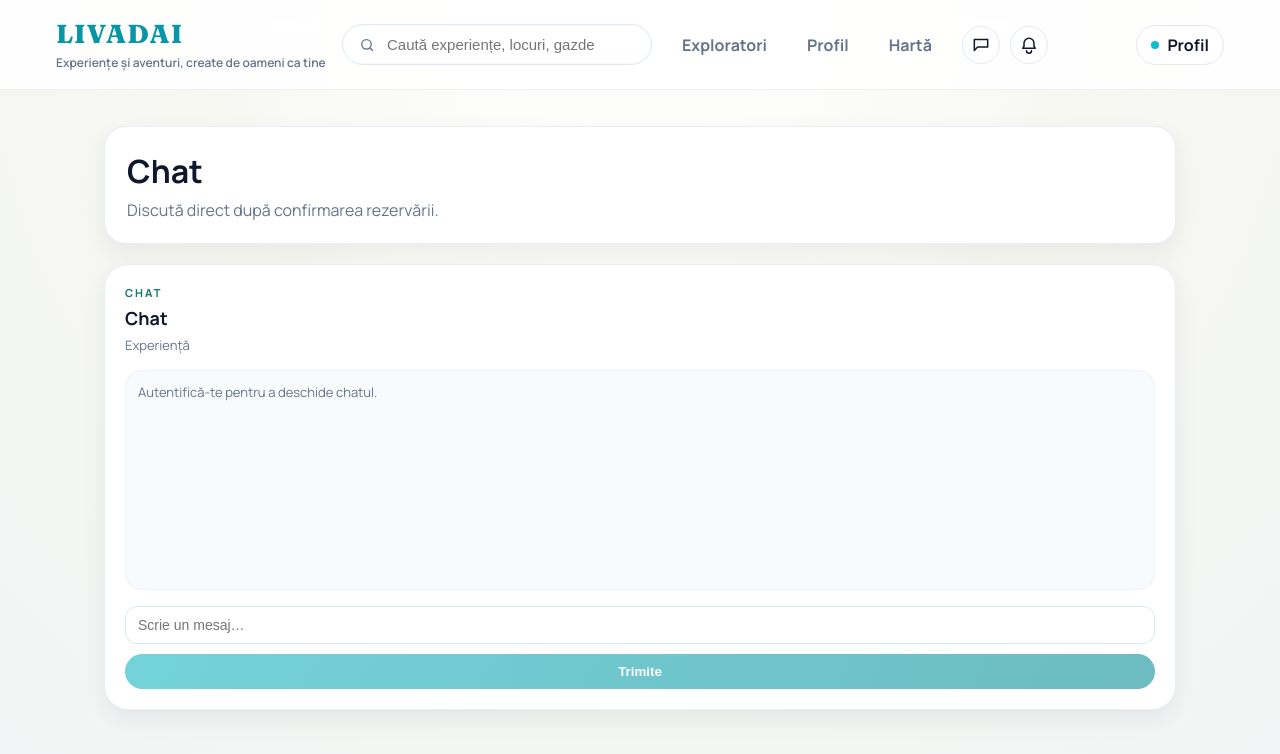
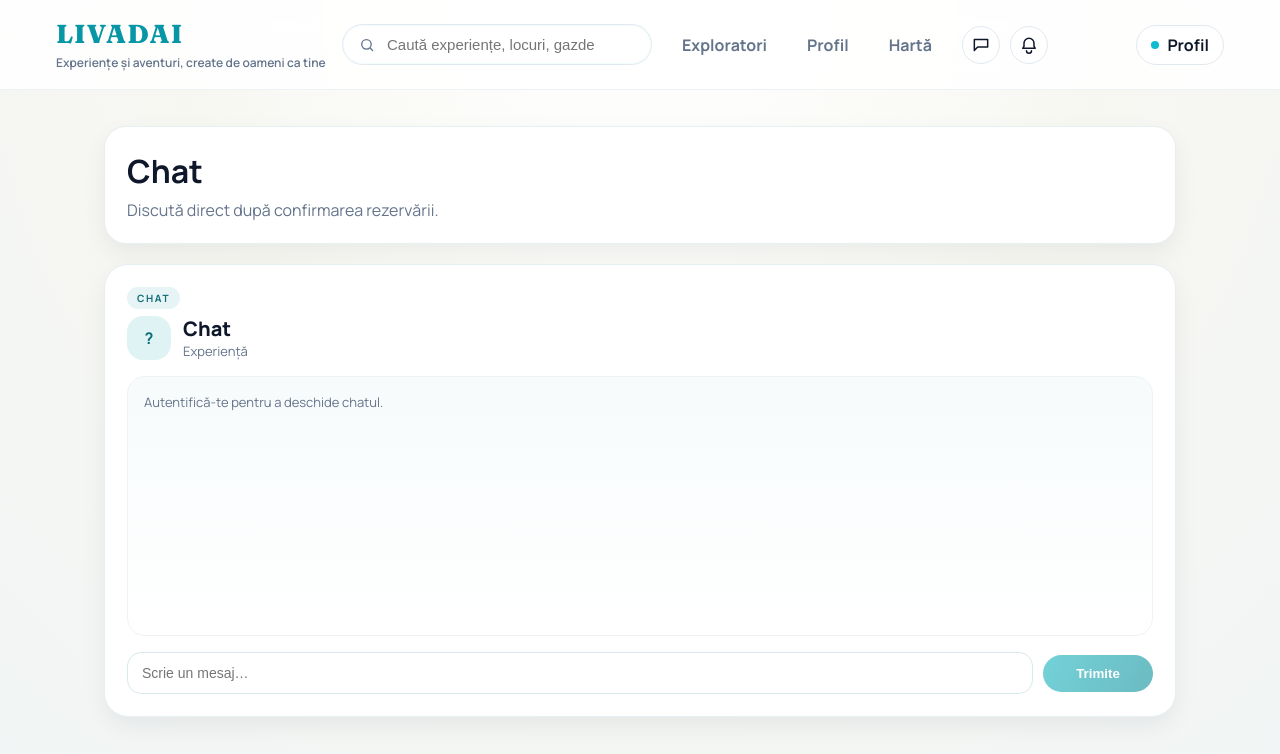
Before and after one commit to gabrielivadariu/livadai-web, a Next.js app: page /messages/1 in a window 1280 px wide. Shown: the top 754 px of the page. Built offline with nearby package versions, Linux system fonts and the light colour scheme; no server answers; sample sign-in values are in the browser's storage.

Commit message:
Stabilize notifications and refine chat UI

```diff
--- a/app/(app)/messages/[bookingId]/chat.module.css
+++ b/app/(app)/messages/[bookingId]/chat.module.css
@@ -25,7 +25,7 @@
   border-radius: 24px;
   border: 1px solid #e6eff2;
   box-shadow: var(--shadow-soft);
-  padding: 20px;
+  padding: 22px;
   display: grid;
   gap: 16px;
 }
@@ -35,17 +35,21 @@
   gap: 6px;
 }
 
-.chatKicker {
-  font-size: 11px;
-  letter-spacing: 2px;
+.chatBadge {
+  width: fit-content;
+  padding: 4px 10px;
+  border-radius: 999px;
+  font-size: 10px;
+  letter-spacing: 1.6px;
   font-weight: 700;
-  color: var(--accent);
+  color: #0f6d77;
+  background: #e6f4f6;
   text-transform: uppercase;
 }
 
 .chatTitle {
-  font-size: 18px;
-  font-weight: 700;
+  font-size: 20px;
+  font-weight: 800;
 }
 
 .chatSubtitle {
@@ -53,13 +57,38 @@
   font-size: 13px;
 }
 
+.chatIdentity {
+  display: grid;
+  grid-template-columns: auto 1fr;
+  gap: 12px;
+  align-items: center;
+}
+
+.identityAvatar {
+  width: 44px;
+  height: 44px;
+  border-radius: 16px;
+  background: #dff2f4;
+  display: grid;
+  place-items: center;
+  font-weight: 700;
+  color: #0f6d77;
+  overflow: hidden;
+}
+
+.identityAvatar img {
+  width: 100%;
+  height: 100%;
+  object-fit: cover;
+}
+
 .chatBody {
-  border: 1px solid #edf4f6;
-  border-radius: 16px;
-  padding: 12px;
-  background: #f7fbfc;
-  min-height: 220px;
-  max-height: 360px;
+  border: 1px solid #eef4f6;
+  border-radius: 18px;
+  padding: 16px;
+  background: linear-gradient(180deg, #f7fbfc 0%, #ffffff 100%);
+  min-height: 260px;
+  max-height: 420px;
   overflow-y: auto;
 }
 
@@ -79,10 +108,10 @@
 }
 
 .chatAvatar {
-  width: 34px;
-  height: 34px;
+  width: 36px;
+  height: 36px;
   border-radius: 50%;
-  background: #e6f4f6;
+  background: #dff2f4;
   display: grid;
   place-items: center;
   font-weight: 700;
@@ -97,21 +126,21 @@
 }
 
 .chatBubble {
-  max-width: 220px;
+  max-width: 280px;
   background: #fff;
   border-radius: 16px;
-  padding: 10px 12px;
-  box-shadow: 0 8px 20px rgba(15, 68, 79, 0.08);
+  padding: 12px 14px;
+  box-shadow: 0 10px 24px rgba(15, 68, 79, 0.08);
 }
 
 .chatRowMine .chatBubble {
-  background: #0aa9b7;
+  background: linear-gradient(135deg, #0aa9b7, #0f8aa3);
   color: #fff;
 }
 
 .chatText {
-  font-size: 13px;
-  line-height: 1.4;
+  font-size: 14px;
+  line-height: 1.5;
 }
 
 .chatTime {
@@ -130,24 +159,31 @@
   gap: 10px;
 }
 
+.composerRow {
+  display: grid;
+  grid-template-columns: 1fr auto;
+  gap: 10px;
+  align-items: center;
+}
+
 .chatComposer input {
   width: 100%;
   border: 1px solid #d9e9ec;
-  border-radius: 12px;
-  padding: 10px 12px;
+  border-radius: 14px;
+  padding: 12px 14px;
   font-size: 14px;
   background: #fff;
 }
 
 .chatComposer button {
-  width: 100%;
   border: none;
   border-radius: 999px;
-  padding: 10px 14px;
+  padding: 11px 18px;
   background: linear-gradient(120deg, #17b5c0, #0a8e99);
   color: #fff;
   font-weight: 700;
   cursor: pointer;
+  min-width: 110px;
 }
 
 .chatComposer button:disabled {
--- a/app/(app)/messages/[bookingId]/page.tsx
+++ b/app/(app)/messages/[bookingId]/page.tsx
@@ -24,15 +24,22 @@ type ChatMessage = {
   createdAt?: string;
 };
 
+type Conversation = {
+  bookingId: string;
+  experienceTitle?: string;
+  otherUser?: { _id?: string; name?: string; avatar?: string };
+};
+
 export default function ChatPage() {
   const { bookingId } = useParams();
   const resolvedBookingId = Array.isArray(bookingId) ? bookingId[0] : bookingId;
-  const { user } = useAuth();
+  const { user, loading: authLoading, token } = useAuth();
   const { lang } = useLang();
   const t = useT();
   const [booking, setBooking] = useState<Booking | null>(null);
-  const [bookingLoading, setBookingLoading] = useState(true);
+  const [bookingLoading, setBookingLoading] = useState(false);
   const [bookingError, setBookingError] = useState("");
+  const [conversation, setConversation] = useState<Conversation | null>(null);
   const [chatMessages, setChatMessages] = useState<ChatMessage[]>([]);
   const [chatLoading, setChatLoading] = useState(false);
   const [chatError, setChatError] = useState("");
@@ -41,7 +48,12 @@ export default function ChatPage() {
 
   useEffect(() => {
     let active = true;
-    if (!resolvedBookingId) return;
+    if (authLoading) return;
+    if (!resolvedBookingId || !token) {
+      setBooking(null);
+      setBookingLoading(false);
+      return;
+    }
     setBookingLoading(true);
     setBookingError("");
     apiGet<Booking>(`/bookings/${resolvedBookingId}`)
@@ -57,7 +69,24 @@ export default function ChatPage() {
     return () => {
       active = false;
     };
-  }, [resolvedBookingId, t]);
+  }, [authLoading, resolvedBookingId, token, t]);
+
+  useEffect(() => {
+    let active = true;
+    if (authLoading || !token || !resolvedBookingId) return;
+    apiGet<Conversation[]>("/messages")
+      .then((data) => {
+        if (!active) return;
+        const match = (data || []).find((c) => c.bookingId === resolvedBookingId) || null;
+        setConversation(match);
+      })
+      .catch(() => {
+        if (active) setConversation(null);
+      });
+    return () => {
+      active = false;
+    };
+  }, [authLoading, resolvedBookingId, token]);
 
   const chatAllowed = useMemo(() => {
     if (!booking?.status) return false;
@@ -65,11 +94,21 @@ export default function ChatPage() {
   }, [booking?.status]);
 
   const otherUserName = useMemo(() => {
+    if (!booking && !conversation) return "";
+    if (conversation?.otherUser?.name) return conversation.otherUser.name;
     if (!booking) return "";
     const isHost = user?.role === "HOST" || user?.role === "BOTH";
     const other = isHost ? booking.explorer : booking.host;
     return other?.displayName || other?.name || "";
-  }, [booking, user?.role]);
+  }, [booking, conversation, user?.role]);
+
+  const otherUserAvatar = useMemo(() => {
+    if (conversation?.otherUser?.avatar) return conversation.otherUser.avatar;
+    if (!booking) return "";
+    const isHost = user?.role === "HOST" || user?.role === "BOTH";
+    const other = isHost ? booking.explorer : booking.host;
+    return other?.avatar || other?.profilePhoto || "";
+  }, [booking, conversation, user?.role]);
 
   useEffect(() => {
     let active = true;
@@ -123,7 +162,7 @@ export default function ChatPage() {
     }
   };
 
-  const experienceTitle = booking?.experience?.title;
+  const experienceTitle = booking?.experience?.title || conversation?.experienceTitle;
 
   return (
     <div className={styles.page}>
@@ -134,9 +173,22 @@ export default function ChatPage() {
 
       <div className={styles.chatPanel}>
         <div className={styles.chatHeader}>
-          <div className={styles.chatKicker}>{t("chat_kicker")}</div>
-          <div className={styles.chatTitle}>{otherUserName ? `${t("chat_with")} ${otherUserName}` : t("chat_title")}</div>
+          <div className={styles.chatBadge}>{t("chat_kicker")}</div>
+          <div className={styles.chatIdentity}>
+            <div className={styles.identityAvatar}>
+              {otherUserAvatar ? (
+                <img src={otherUserAvatar} alt={otherUserName || "avatar"} />
+              ) : (
+                <span>{(otherUserName || "?").slice(0, 1).toUpperCase()}</span>
+              )}
+            </div>
+            <div>
+              <div className={styles.chatTitle}>
+                {otherUserName ? `${t("chat_with")} ${otherUserName}` : t("chat_title")}
+              </div>
               <div className={styles.chatSubtitle}>{experienceTitle || t("common_experience")}</div>
+            </div>
+          </div>
         </div>
 
         <div className={styles.chatBody}>
@@ -189,6 +241,7 @@ export default function ChatPage() {
         </div>
 
         <div className={styles.chatComposer}>
+          <div className={styles.composerRow}>
             <input
               value={draft}
               onChange={(e) => setDraft(e.target.value)}
@@ -198,6 +251,7 @@ export default function ChatPage() {
             <button type="button" onClick={onSendMessage} disabled={!draft.trim() || sending || !chatAllowed}>
               {sending ? t("chat_sending") : t("chat_send")}
             </button>
+          </div>
           {chatError ? <div className={styles.chatError}>{chatError}</div> : null}
         </div>
       </div>
```
Also changed, not shown: app/(app)/notifications/page.tsx (+9 -1 lines). Lines whose indentation alone changed are shown as unchanged.
